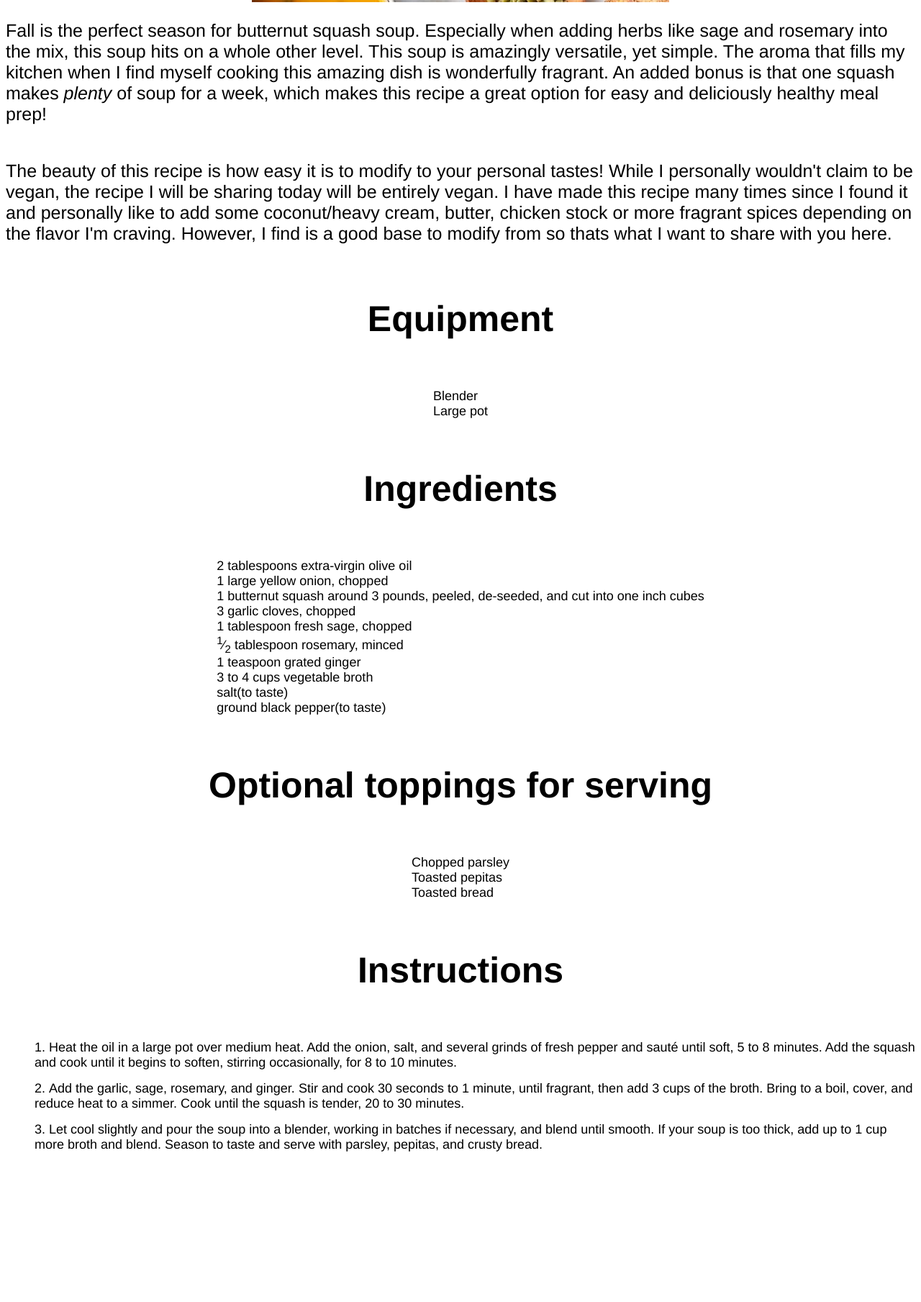
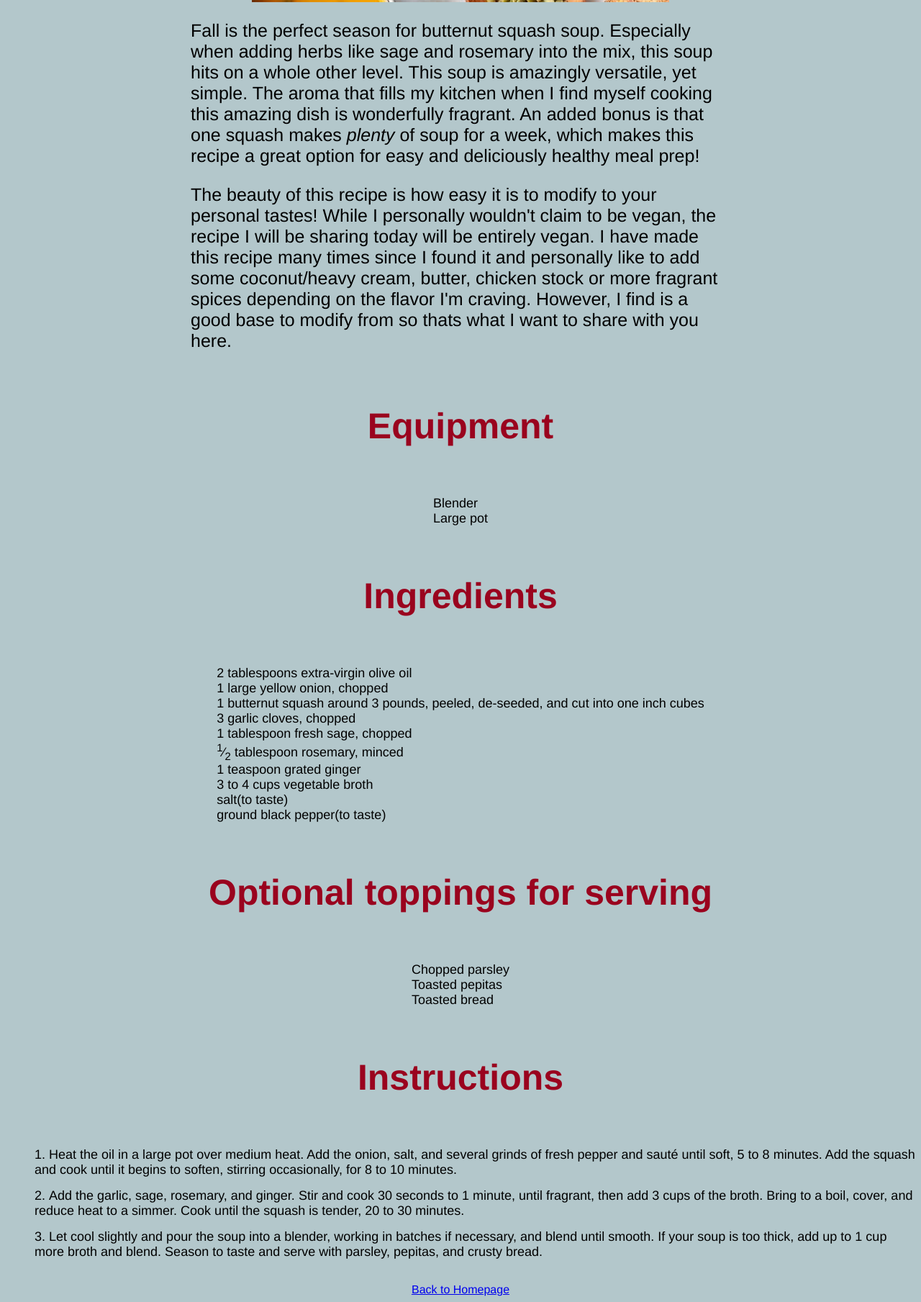
Before and after one commit to JaedeBonez/odin-recipes, a plain HTML site: page recipes/butternutsquashsoup.html in a window 1280 px wide. Shown: the part 980-2789 px from the top of the page at 72% size. Before the commit the page ends 2622 px from the top, so only its background shows below. Drawn offline with Linux system fonts and the light colour scheme.

Commit message:
style:Add color, clean up code, add link to homepage to all other pages
Deleted defunct code, added some quality of life, and added more color

```diff
--- a/recipes/butternutsquashsoup.html
+++ b/recipes/butternutsquashsoup.html
@@ -1,5 +1,5 @@
 <!DOCTYPE html>
-<html lang="en>">
+<html lang="en">
 
     <head>
         <meta charset="UTF-8">
@@ -8,24 +8,27 @@
     </head>
 
     <body>
-        <h1 class="universal-text">Butternut Squash Soup</h1>
+        <h1>Butternut Squash Soup</h1>
 
         <img src="../img/butternut-squash-soup.jpg" alt="A delicious bowl of butternut squash soup">
+        <div class="center-paragraph">
+            <p>Fall is the perfect season for butternut squash soup. Especially when adding herbs like sage and rosemary into the mix, this soup hits on a whole other level. This soup is amazingly versatile, yet simple. The aroma that fills my kitchen when I find myself cooking this amazing dish is wonderfully fragrant. An added bonus is that one squash makes <em>plenty</em> of soup for a week, which makes this recipe a great option for easy and deliciously healthy meal prep! </p>
 
-            <p class="universal-text">Fall is the perfect season for butternut squash soup. Especially when adding herbs like sage and rosemary into the mix, this soup hits on a whole other level. This soup is amazingly versatile, yet simple. The aroma that fills my kitchen when I find myself cooking this amazing dish is wonderfully fragrant. An added bonus is that one squash makes <em>plenty</em> of soup for a week, which makes this recipe a great option for easy and deliciously healthy meal prep! </p>
+            <p>The beauty of this recipe is how easy it is to modify to your personal tastes! While I personally wouldn't claim to be vegan, the recipe I will be sharing today will be entirely vegan. I have made this recipe many times since I found it and personally like to add some coconut/heavy cream, butter, chicken stock or more fragrant spices depending on the flavor I'm craving. However, I find is a good base to modify from so thats what I want to share with you here.</p>
+        </div>
+        <h3>Equipment</h3>
 
-            <p class="universal-text">The beauty of this recipe is how easy it is to modify to your personal tastes! While I personally wouldn't claim to be vegan, the recipe I will be sharing today will be entirely vegan. I have made this recipe many times since I found it and personally like to add some coconut/heavy cream, butter, chicken stock or more fragrant spices depending on the flavor I'm craving. However, I find is a good base to modify from so thats what I want to share with you here.</p>
-
-            <h3 class="universal-text">Equipment</h3>
-
-                <ul class="list-text universal-text">
+        <div class="container">
+            <ul class="list-text">
                 <li>Blender</li>
                 <li>Large pot</li>
             </ul>
+        </div>
 
-            <h3 class="universal-text container">Ingredients</h3>
+        <h3>Ingredients</h3>
 
-                <ul class="list-text universal-text">
+        <div class="container">
+            <ul class="list-text">
                 <li>2 tablespoons extra-virgin olive oil</li>
                 <li>1 large yellow onion, chopped</li>
                 <li>1 butternut squash around 3 pounds, peeled, de-seeded, and cut into one inch cubes</li>
@@ -37,22 +40,31 @@
                 <li>salt(to taste)</li>
                 <li>ground black pepper(to taste)</li>
             </ul>
+        </div>
 
-            <h3 class="universal-text container">Optional toppings for serving</h3>
+        <h3>Optional toppings for serving</h3>
 
-                <ul class="list-text universal-text">
+        <div class="container">
+            <ul class="list-text">
                 <li>Chopped parsley</li>
                 <li>Toasted pepitas</li>
                 <li>Toasted bread</li>
             </ul>
+        </div>
 
-            <h3 class="universal-text container">Instructions</h3>
+        <h3>Instructions</h3>
 
-                <ol class="list-text universal-text">
+        <div class="container">
+            <ol class="list-text">
                 <li>Heat the oil in a large pot over medium heat. Add the onion, salt, and several grinds of fresh pepper and sauté until soft, 5 to 8 minutes. Add the squash and cook until it begins to soften, stirring occasionally, for 8 to 10 minutes.</li>
                 <li>Add the garlic, sage, rosemary, and ginger. Stir and cook 30 seconds to 1 minute, until fragrant, then add 3 cups of the broth. Bring to a boil, cover, and reduce heat to a simmer. Cook until the squash is tender, 20 to 30 minutes.</li>
                 <li>Let cool slightly and pour the soup into a blender, working in batches if necessary, and blend until smooth. If your soup is too thick, add up to 1 cup more broth and blend. Season to taste and serve with parsley, pepitas, and crusty bread.</li>
             </ol>
+        </div>
+
+        <div>
+            <a href="../index.html">Back to Homepage</a>
+        </div>
 
     </body>
 
--- a/style.css
+++ b/style.css
@@ -1,17 +1,31 @@
+html{
+    box-sizing: border-box;
+    background-color: #0f4d5c50;
+}
+*,
+*::before,
+*::after {
+    box-sizing: inherit;
+}
+
 h1 {
     font-size: 80px;
-    color: rgb(160, 110, 0);
+    color: #5f0f40;
 }
 
 h3 {
     font-size: 50px;
     font-weight: 800;
+    color: #9a031e;
 }
 
-.initial-link {
+.initial-link li {
     font-size: 30px;
     margin-bottom: 20px;
     list-style-type: none;
+    display: inline-block;
+    border: solid 2px black;
+    background-color: #e3631491;
 }
 
 ul.list-text {
@@ -47,11 +61,22 @@ img {
 
 p {
     font-size: 25px;
-    display: inline-block;
     text-align: left;
+    width: 750px;
+    height: auto;
 }
 
 body {
     font-family: Helvetica, sans-serif, "Times New Roman";
     text-align: center;
 }
+
+.center-paragraph {
+    display: inline-block;
+}
+.homepage-img {
+    display: inline-block;
+    height: 500px;
+    width: 550px;
+    margin: 16px;
+}
```
Also changed, not shown: index.html (+10 -6 lines), recipes/arroz-con-gandules.html (+22 -10 lines), recipes/maple-ginger-cookies.html (+21 -9 lines). Lines whose indentation alone changed are shown as unchanged.
